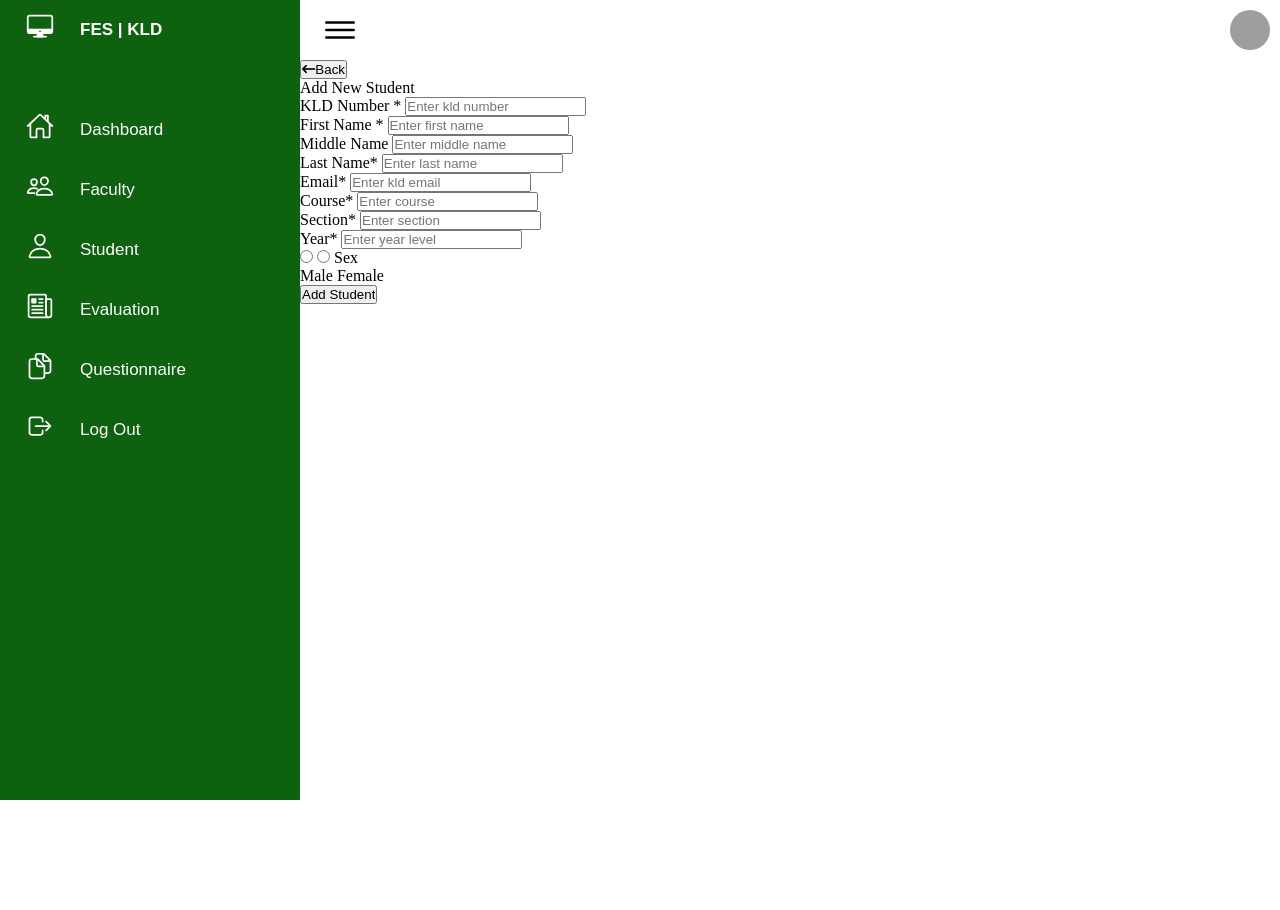
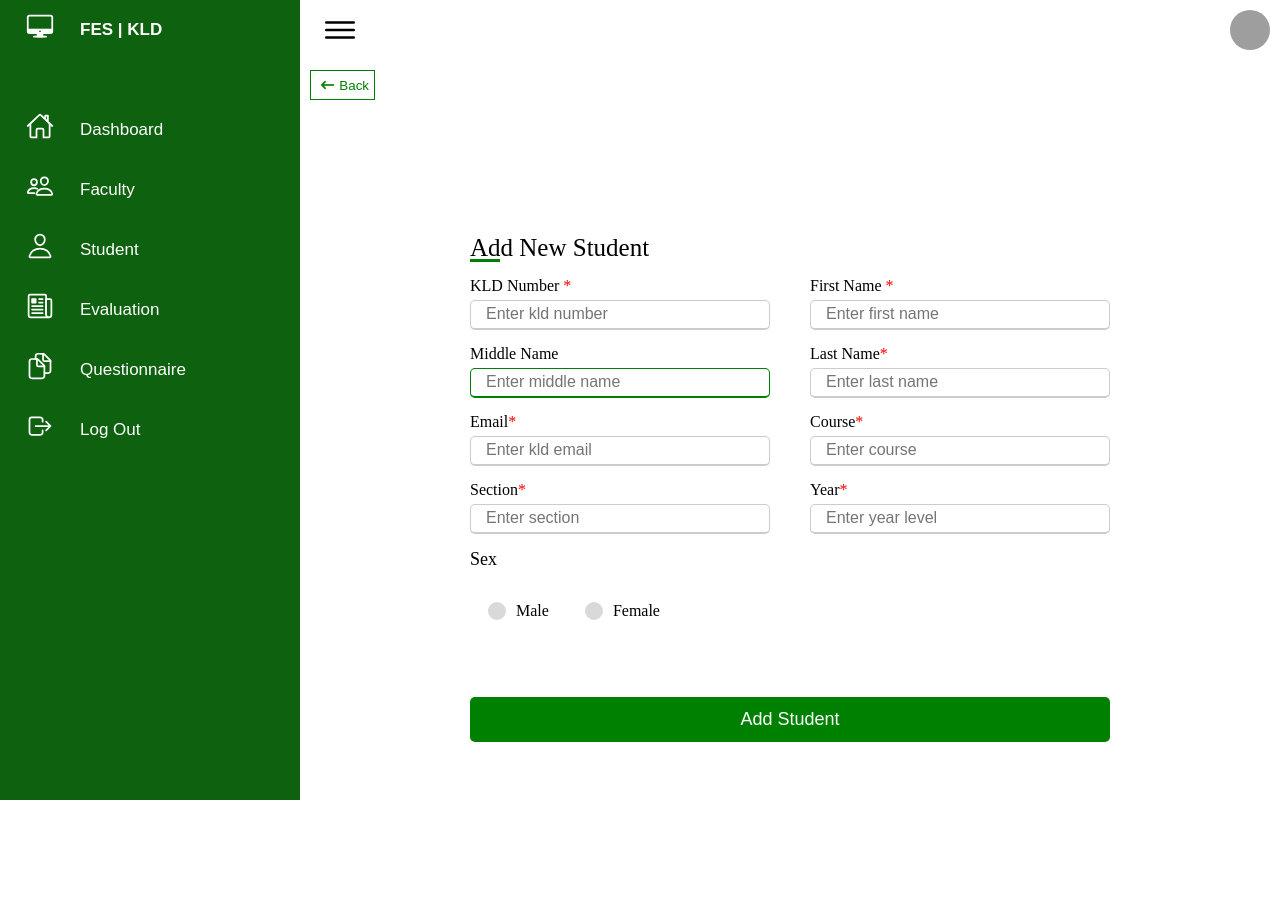
Before and after one commit to miaminene/FES, a PHP site: page /newstudent.html in a window 1280 px wide. Before the commit the page ends 800 px from the top, so only its background shows below. Run offline with PHP 8.4, Linux system fonts and the light colour scheme; grey boxes are pictures that could not be loaded.

Commit message:
Update styleadmin.css

```diff
--- a/styleadmin.css
+++ b/styleadmin.css
@@ -14,7 +14,7 @@ body{
 :root{
     --green: #0e610e;
     --white: #fff;
-    --grey: #adadad;
+    --grey: #d2cfcf;
     --black1: #222;
     --black2: #999;
 }
@@ -267,7 +267,7 @@ body{
     width: 100%;
     padding: 20px;
     display: grid;
-    grid-template-columns: 1fr 1fr; /*500fr 1fr*/
+    grid-template-columns: 500fr 1fr; /*500fr 1fr*/
     grid-gap: 30px;
     /*margin-top: 10px;*/
     font-size: 16px;
@@ -445,11 +445,18 @@ body{
     color: var(--green);
     margin-left: 5px;
 }
+.filter input{
+    padding: 7px 10px;
+    border: 1px solid black;
+}
 .filter input:focus{
     border-color: var(--black1);
 }
 .studentContainer header .addStudentBtn{
     margin-bottom: 15px;
+}
+.addStudentBtn button i{
+    margin-right: 5px;
 }
 header .addStudentBtn button{
     padding: 9px 14px;
@@ -466,6 +473,16 @@ header .addStudentBtn button{
 header .addStudentBtn button:hover{
     color: white;
     background-color: var(--green);
+}
+
+.apply{
+   background-color: green;
+   color: white;
+   padding: 4px;
+   border-radius: 5px;
+   border: 1px solid black;
+   cursor: pointer;
+   pointer-events: auto;
 }
 
 .studentContainer table{
@@ -519,363 +536,152 @@ table td button{
     pointer-events: auto;
     outline: none;
     border: 1px solid var(--black1);
+    border-radius: 5px;
 }
 table td button:hover{
     background-color: var(--green);
     color: var(--white);
 }
 
-.studentContainer footer{
-    margin-top: 25px;
+/*NEW STUDENT*/
+.body{
+    display: flex;
+    height: 100vh;
+    justify-content: center;
+    align-items: center;
+    padding: 10px;
+    background: white;
+}
+.newStudent{
+    max-width: 700px;
+    width: 100%;
+    background: white;
+    padding: 25px 30px;
+    border-radius: 5px;
+
+}
+.newStudent .title{
+    font-size: 25px;
+    font-weight: 500;
+    position: relative;
+}
+.newStudent .title::before{
+    content: '';
+    position: absolute;
+    height: 3px;
+    width: 30px;
+    background: green;
+    left: 0;
+    bottom: 0;
+}
+.newStudent form .studentDetails{
+    display: flex;
+    flex-wrap: wrap;
+    justify-content: space-between;
+    margin: 15px 0 5px 0;
+}
+form .studentDetails .inputBox{
+    margin-bottom: 15px;
+    width: calc(100% / 2 - 20px);
+}
+.studentDetails .inputBox .namedetails{
+    display: block;
+    font-weight: 500;
+    margin-bottom: 5px;
+}
+.studentDetails .inputBox input{
+    height: 30px;
+    width: 100%;
+    outline: none;
+    border-radius: 5px;
+    border: 1px solid #ccc;
+    padding-left: 15px;
     font-size: 16px;
+    border-bottom-width: 2px;
+    transition: all 0.2s ease;
+}
+.studentDetails .inputBox input:focus,
+.studentDetails .inputBox input:valid{
+    border-color: green;
+}
+form .sexDetails .sexTitle{
+    font-size: 18px;
+    font-weight: 500;
+}
+form .sexDetails .category{
     display: flex;
+    width: 80%;
+    margin: 14px 0;
     justify-content: space-between;
+}
+.sexDetails .category label{
+    display: flex;
     align-items: center;
+    margin: 18px;
 }
-.studentContainer footer span{
-    color: black;
+.sexDetails .category .dot{
+    height: 18px;
+    width: 18px;
+    background: #d9d9d9;
+    border-radius: 50%;
+    margin-right: 10px;
+    border: 5px solid transparent;
+    transition: all 0.3s ease;
 }
-footer .pagination{
-    display: flex;
+#dot-1:checked ~ .category label .one,
+#dot-2:checked ~ .category label .two{
+    border-color: #d9d9d9;
+    background: green ;
 }
-footer .pagination button{
-    width: 40px;
-    padding: 5px 0;
-    color: black;
-    background: transparent;
-    font-size: 16px;
+form input[type="radio"]{
+    display: none;
+}
+form .button-student{
+    height: 45px;
+    margin: 45px 0;
+}
+form .button-student input{
+    height: 100%;
+    width: 100%;
+    outline: none;
+    color: #fff;
+    border: none;
+    border-radius: 5px;
+    font-size: 18px;
+    font-weight: 500;
+    background: green;
     cursor: pointer;
-    pointer-events: auto;
-    outline: none;
-    border-left: none;
-    border: 1px solid black;
-    margin: 0;
 }
-.pagination button:first-child{
-    width: 85px;
-    border-top-left-radius: 5px;
-    border-bottom-left-radius: 5px;
-    border-left: 1px solid black;
+form .button-student input:hover{
+    background: white;
+    border: 1px solid green;
+    color: green;
 }
-.pagination button:last-child{
-    width: 85px;
-    border-top-right-radius: 5px;
-    border-bottom-right-radius: 5px;
+.back button{
+    height: 30px;
+    margin: 10px;
+    background: white;
+    border: 1px solid;
+    padding: 5px;
+    color: green;
 }
-.pagination button.active, .pagination button:hover{
-    background: var(--green);
+.back button i{
+    margin: 0 5px;
+}
+.back button:hover{
+    background: green;
     color: white;
 }
-.pagination button.act:first-child{
-    opacity: 1;
-    pointer-events: auto;
+.required{
+    color: red;
 }
 
-.pagination button.act:last-child{
-    opacity: 1;
-    pointer-events: auto;
+@media (max-width: 584px) {
+    .newStudent{
+        max-width: 100%;
+    }
+    form .studentDetails .inputBox{
+        margin-bottom: 15px;
+        width: calc(100% / 2 - 20px);
+    }
 }
-table tr .empty{
-    padding: 6px;
-    background: var(--grey);
-}
-
-/*POPUP FORM*/
-.dark_bg{
-    position: fixed;
-    top: 0;
-    left: 0;
-    width: 100%;
-    height: 100%;
-    background: rgba(0,0,0,0.6);
-    display: flex;
-    justify-content: center;
-    align-items: center;
-    opacity: 0;
-    visibility: hidden;
-}
-.popup{
-    border-radius: 5px;
-    box-shadow: 3px 3px 20px rgba(0,0,0,0.3);
-    background: var(--dark6);
-    transition: 0.4s;
-    user-select: none;
-    transform: scale(0.7);
-    opacity: 0;
-    visibility: hidden;
-}
-.popup header{
-    display: flex;
-    justify-content: space-between;
-    align-items: center;
-    border-bottom: 1px solid var(--dark7);
-    padding: 10px 20px;
-}
-
-.popup header .closeBtn{
-    font-size: 30px;
-    font-weight: 300;
-    padding: 0 15px;
-}
-
-.popup header .closeBtn:hover, .popup footer .submitBtn:hover{
-    border-color: var(--dark7);
-    transition: 0.3s;
-}
-.popup footer{
-    border-top: 1px solid var(--dark7);
-    padding: 12px 20px;
-    text-align: right;
-}
-
-.popup form{
-    padding: 10px 20px;
-    display: flex;
-    align-items: flex-start;
-}
-
-.popup .imgholder{
-    width: 150px;
-    height: 150px;
-    box-shadow: 0 0 5px rgba(0,0,0,0.5);
-    border-radius: 8px;
-    overflow: hidden;
-    position: relative;
-    margin-right: 50px;
-    margin-top: 15px;
-}
-
-.popup .imgholder .upload{
-    position: absolute;
-    bottom: 0;
-    left: 0;
-    width: 100%;
-    height: 80px;
-    background: rgba(0,0,0,0.3);
-    justify-content: center;
-    align-items: center;
-    z-index: 1;
-    cursor: pointer;
-    display: none;
-}
-
-.imgholder:hover .upload{
-    display: flex;
-}
-
-.imgholder .upload input{
-    display: none;
-}
-
-.imgholder .upload i{
-    color: #fff;
-    font-size: 35px;
-    font-weight: 300;
-}
-
-.imgholder .img{
-    width: 100%;
-    height: 100%;
-}
-
-form .inputFieldContainer .nameField,
-form .inputFieldContainer .ageCityField,
-form .inputFieldContainer .postSalary{
-    display: flex;
-    justify-content: space-between;
-    gap: 15px;
-}
-
-form .inputFieldContainer .nameField input,
-form .inputFieldContainer .ageCityField input,
-form .inputFieldContainer .postSalary input{
-    width: 200px;
-}
-
-.inputFieldContainer .form_control{
-    margin: 10px 0;
-}
-
-.inputFieldContainer .form_control label{
-    display: block;
-    color: var(--dark8);
-    margin-bottom: 5px;
-}
-
-.form_control input{
-    padding: 10px;
-    border: 1px solid var(--dark6);
-    color: var(--dark8);
-    background: var(--dark4);
-    border-radius: 5px;
-    outline: none;
-    transition: 0.3s;
-    width: 100%;
-}
-
-.form_control input:focus,
-.form_control input:valid{
-    border-color: var(--dark7);
-}
-
-input::-webkit-inner-spin-button,
-input::-webkit-outer-spin-button{
-    display: none;
-}
-
-
-.active{
-    transform: scale(1);
-    opacity: 1;
-    visibility: visible;
-}
-
-
-/*====================================================================Faculty================================================================*/
-
-/*=============filter and search===============*/
-
-.faculty-body {
-    display: flex;
-    justify-content: center;
-    align-items: flex-start;
-    min-height: 20vh;
-    background: var(--bg);
-    font-family: sans-serif;
-}
-
-.faculty-filterSearch {
-    display: flex;
-    min-width: 90%;
-    justify-content: center;
-    align-items: flex-start;
-    box-shadow: 3px 3px 20px var(--black1);
-    background: #90fa90;
-}
-
-.faculty-filterSearch header .faculty-filter-entries {
-    display: flex;
-    justify-content: space-between;
-    align-items: center;
-    margin-bottom: 20px;
-}
-
-.faculty-filter-entries .faculty-entries {
-    color: #0e610e;
-}
-
-
-
-/*=============FACULTY DETAILS===============*/
-.faculty-details{
-    position: relative;
-    width: 100%;
-    padding: 20px;
-    display: grid;
-    grid-template-columns: 500fr 1fr; /*500fr 1fr*/
-    grid-gap: 10px;
-    margin-top: 20px;
-    margin-left: 5px;
-    font-size: 16px;
-    font-family: Arial, Helvetica, sans-serif;
-}
-.faculty-details .faculty-list{
-    position: relative;
-    display: grid;
-    min-height: 500px   ;
-    background: var(--white);
-    padding: 20px;
-    box-shadow: 0 7px 25px rgba(0,0,0,0.08);
-    border-radius: 20px;
-}
-
-.faculty-cardHeader{
-    display: flex;
-    justify-content: space-between;
-    align-items: flex-start;
-    margin-bottom: 40px;
-}
-.faculty-cardHeader h2{
-    font-weight: 600;
-    color: var(--green);
-}
-
-
-/*EDIT BUTTON*/
-
-.faculty-btn-edit{
-    position: relative;
-    padding: 5px 10px;
-    background: var(--blue);
-    text-decoration: none;
-    color: var(--black1);
-    border-radius: 6px;
-}
-.faculty-btn-edit:hover{
-    cursor: pointer;
-}
-
-/*DELETE BUTTON*/
-
-.faculty-btn-del{
-    position: relative;
-    padding: 5px 10px;
-    background: var(--red);
-    text-decoration: none;
-    color: var(--black1);
-    border-radius: 6px;
-}
-.faculty-btn-del:hover{
-    cursor: pointer;
-}
-
-
-.faculty-details table{
-    width: 100%;
-    border-collapse: collapse;
-    margin-top: 10px;
-}
-.faculty-details table thead td{
-    font-weight: 600;
-}
-.faculty-details .faculty-list table tr{
-    color: var(--black1);
-    border-bottom: 1px solid rgba(0,0,0,0.01);
-}
-.faculty-details .faculty-list table tr:last-child{
-    border-bottom: none;
-}
-.faculty-details .faculty-list table tbody tr:hover{
-    background: var(--green);
-    color: var(--white);
-}
-.faculty-details .faculty-list table tr td{
-    padding: 10px;
-}
-.faculty-details .faculty-list table tr td:last-child{
-    text-align: center;
-}
-.faculty-details .faculty-list table tr td:nth-child(1){
-    text-align: center;
-}
-.faculty-details .faculty-list table tr td:nth-child(2){
-    text-align: center;
-}
-.faculty-details .faculty-list table tr td:nth-child(3){
-    text-align: center;
-}
-.faculty-details .faculty-list table tr td:nth-child(4){
-    text-align: center;
-}
-
-.faculty-details .faculty-list table tr td:nth-child(5){
-    text-align: center;
-}
-
-.faculty-details .faculty-list table tr td:nth-child(6){
-    text-align: center;
-}
-
-.faculty-details .faculty-list table tr td:nth-child(7){
-    text-align: center;
-}
```
